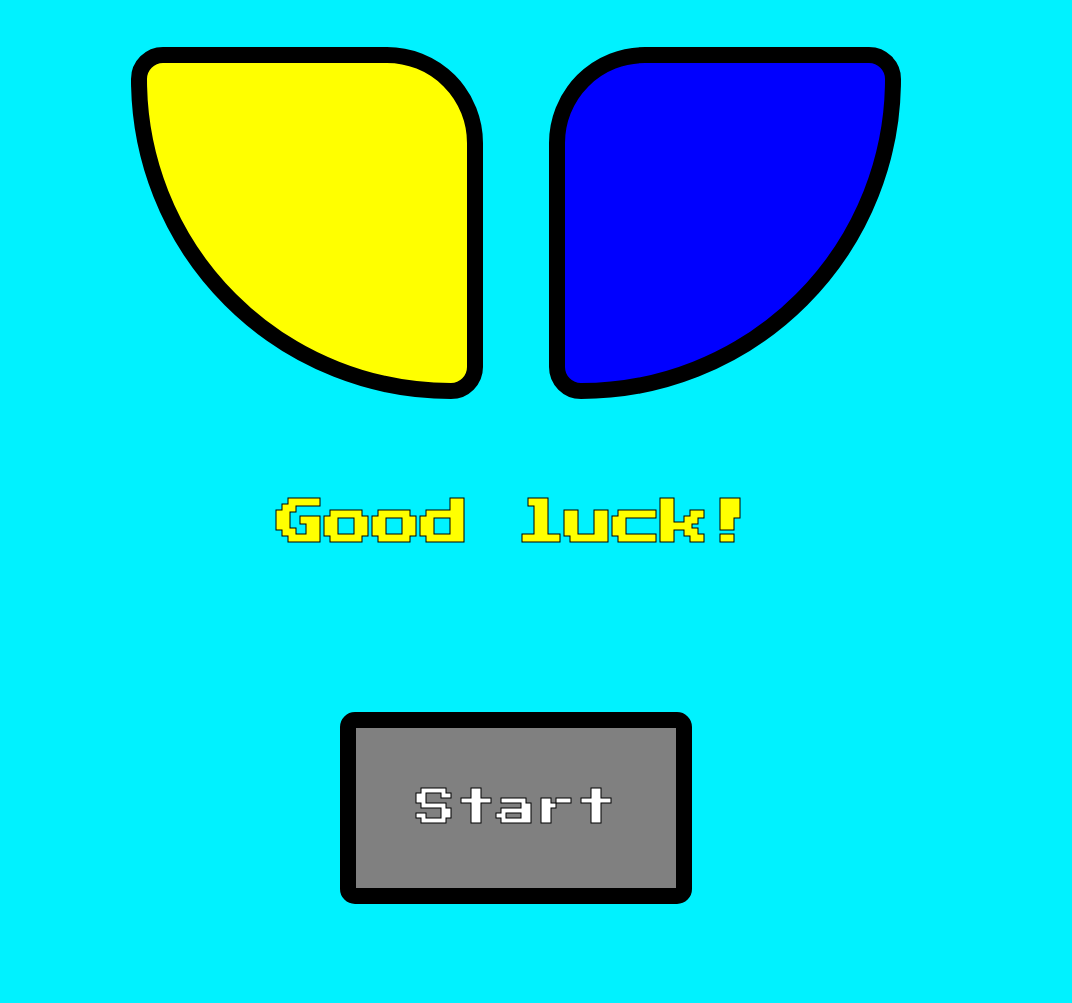
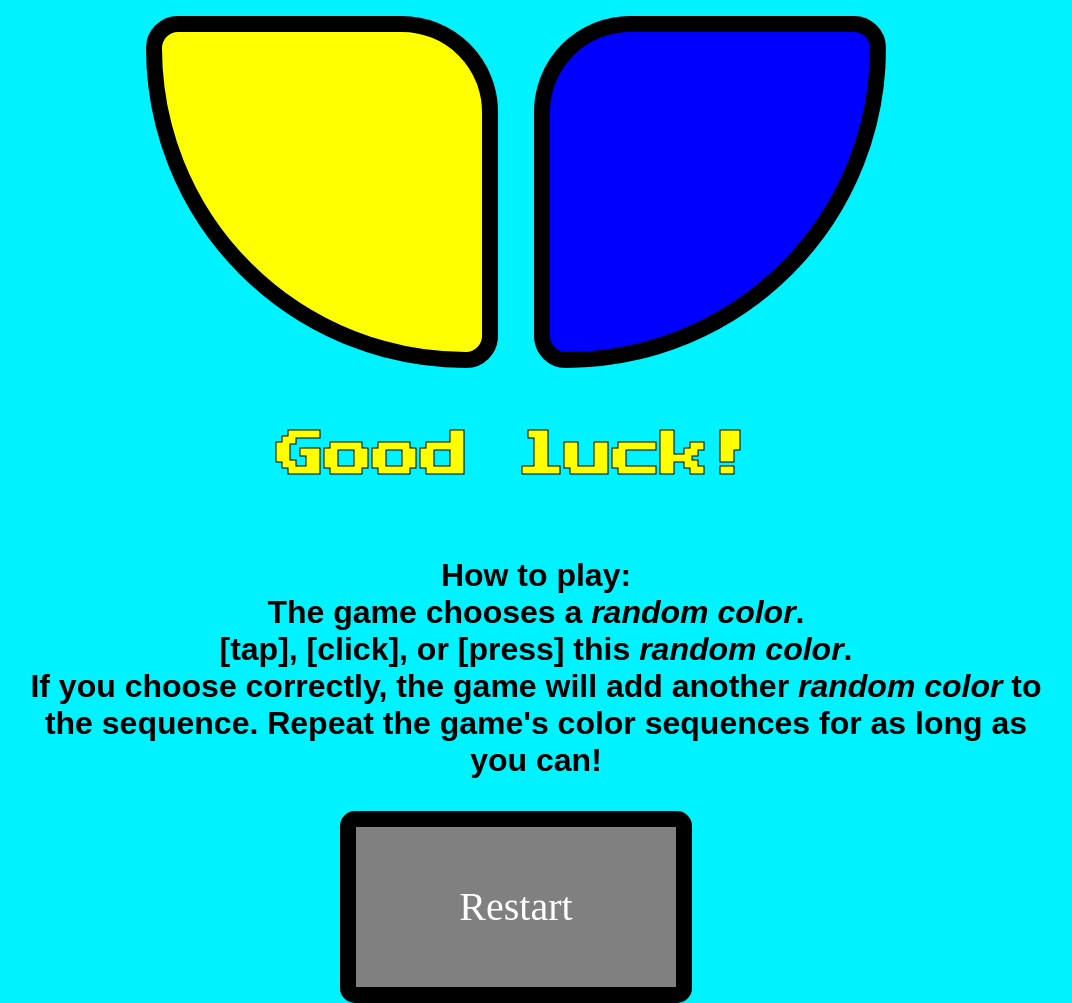
Before and after one commit to hmongdev/simon-game, a plain HTML site: page index.html in a window 1280 px wide. Shown: the part 676-1679 px from the top of the page, without its empty margins (124-1196 px from the left). Before the commit the page ends 1580 px from the top, so only its background shows below. Drawn offline with nearby package versions, Linux system fonts and the light colour scheme.

Commit message:
add instructions, restartButton, no functionality yet

```diff
--- a/index.html
+++ b/index.html
@@ -31,7 +31,14 @@
       </div>
     </div>
     <h1 id="message">Good luck!</h1>
-    <div type="button" id="restartButton">Start</button>
+    <ol>How to play:
+      <li>The game chooses a <em>random color</em>.</li>
+      <li>[tap], [click], or [press] this <em>random color</em>.
+      </li>
+      <li>If you choose correctly, the game will add another <em>random color</em> to the sequence.
+        Repeat the game's color sequences for as long as you can!</li>
+    </ol>
+    <div type="button" id="restartButton">Restart</button>
     </div>
 
 
--- a/styles.css
+++ b/styles.css
@@ -1,13 +1,12 @@
 body {
-  font-family: 'Press Start 2P', cursive;
-  -webkit-text-stroke: 1px black;
+  text-align: center;
   display: flex;
   justify-content: center;
   align-items: center;
   flex-direction: column;
-  text-align: center;
   background-color: rgb(0, 242, 255);
 }
+
 
 #restartButton {
   display: flex;
@@ -17,7 +16,6 @@ body {
   background-color: gray;
   border: 1rem solid black;
   margin: 0 auto;
-  text-align: center;
   color: white;
   border-radius: 15px;
   width: 20rem;
@@ -25,21 +23,32 @@ body {
 }
 
 h1 {
+  font-family: 'Press Start 2P', cursive;
+  -webkit-text-stroke: 1px black;
   font-size: 3rem;
   line-height: 1.5;
-  height: 10rem;
-  margin: 4rem 0;
   color: yellow;
+}
+
+ol, li {
+  font-weight: bold;
+  font-size: 2rem;
+  list-style: none;
+  font-family: 'Muli', sans-serif;
+  display: inline-block;
+  font-size: 2rem;
+  width: 90%;
 }
 
 .container,
 .row {
   width: 100vw;
   height: 100vh;
+  text-align: center;
 }
 
 .btn {
-  margin: 25px;
+  margin: 1rem;
   display: inline-block;
   /* size of buttons */
   height: 20rem;
@@ -78,3 +87,9 @@ h1 {
   box-shadow: 0 0 20px white;
   background-color: grey;
 }
+
+#message {
+  padding: 0;
+  justify-content: center;
+  align-items: center;
+}
```
